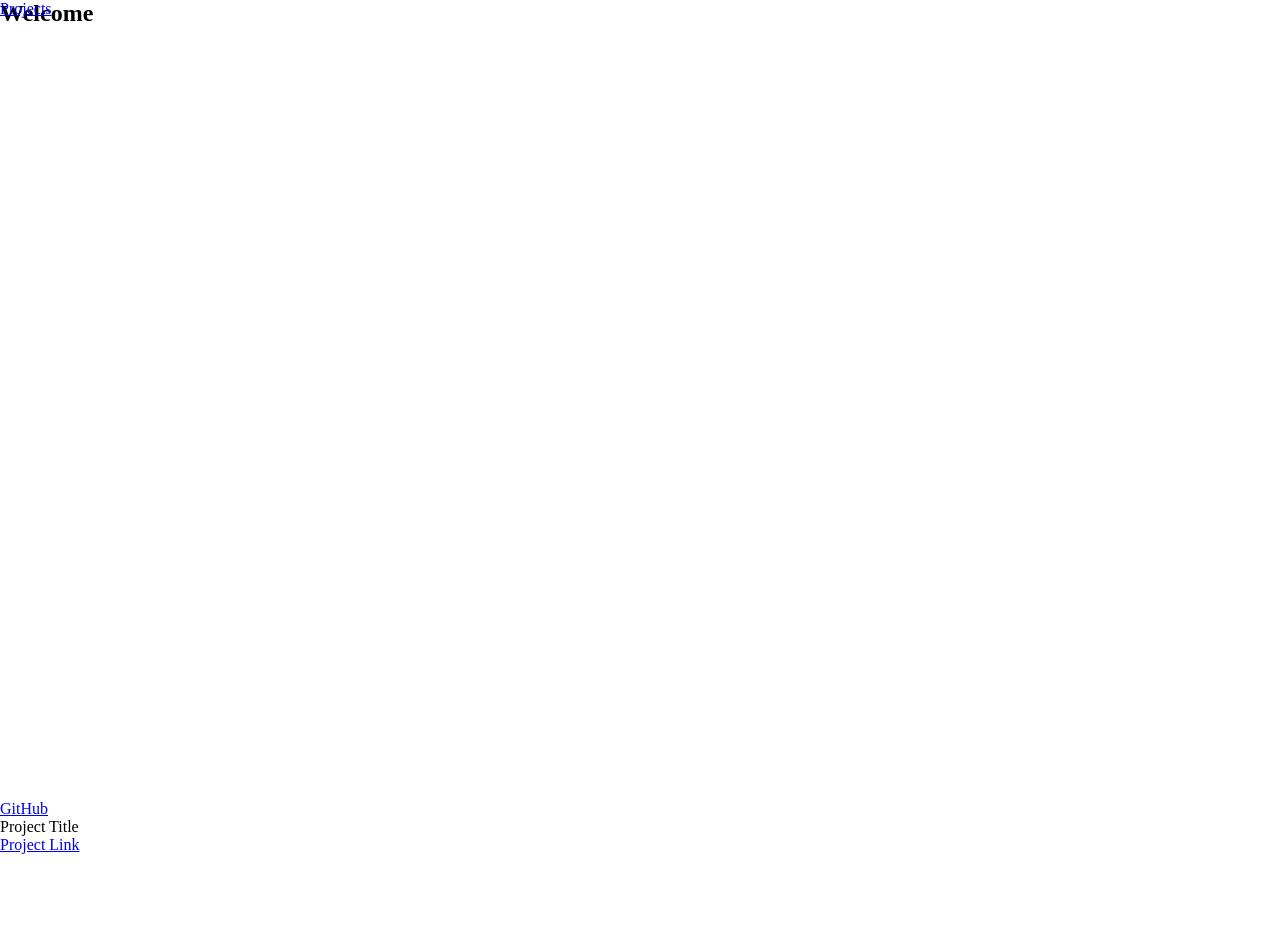
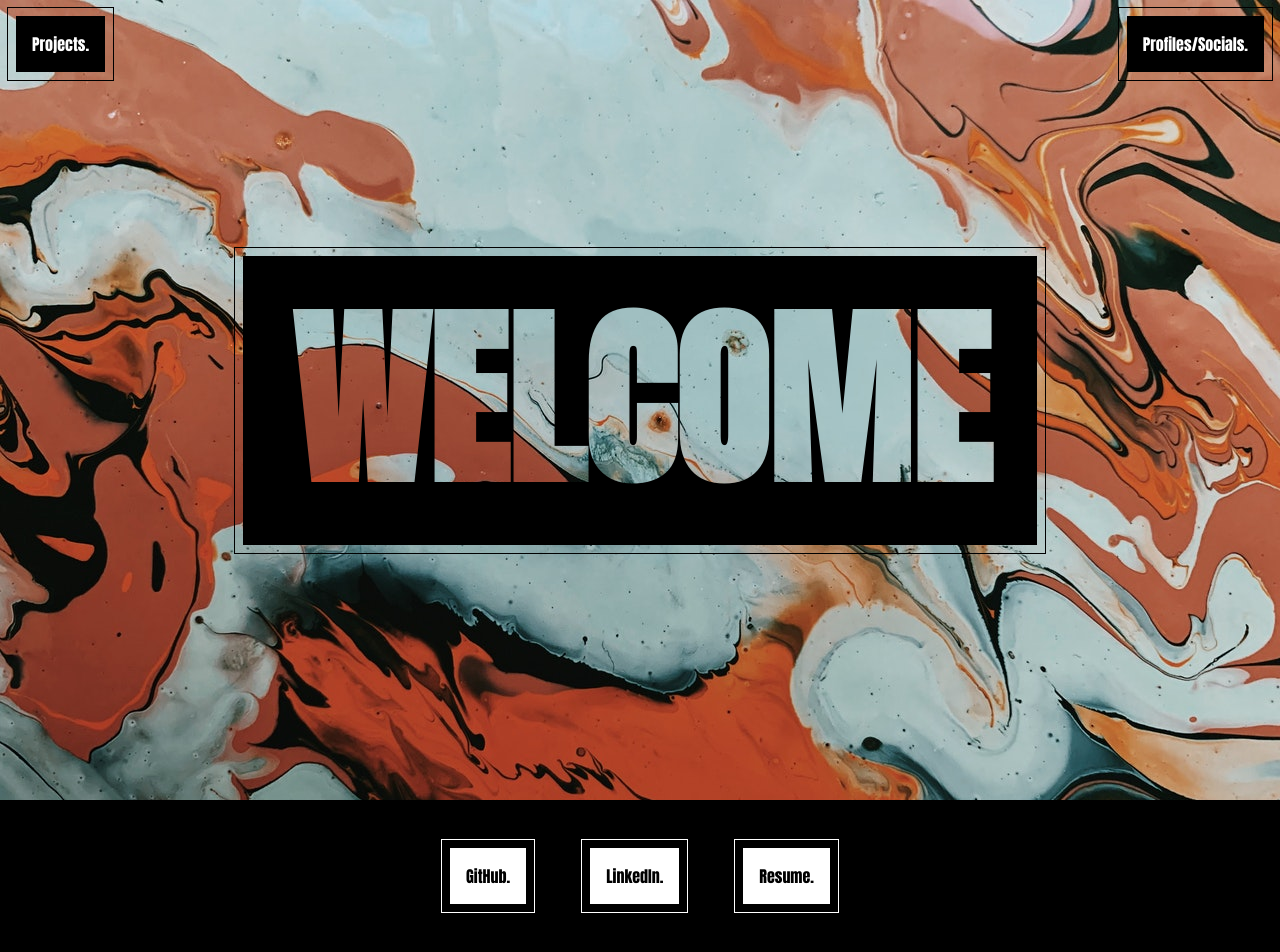
Before and after one commit to fmorris22/personalPortfolioProject, a plain HTML site: page index.html in a window 1280 px wide. Shown: the top 952 px of the page. Before the commit the page ends 854 px from the top, so only its background shows below. Drawn offline with Linux system fonts and the light colour scheme.

Commit message:
Design Update
First draft of styled page. Chose colors, font, general design.

```diff
--- a/index.html
+++ b/index.html
@@ -4,24 +4,38 @@
 <head>
     <meta charset="UTF-8">
     <meta name="viewport" content="width=device-width, initial-scale=1.0">
+    <link rel="preconnect" href="https://fonts.gstatic.com">
+    <link href="https://fonts.googleapis.com/css2?family=Anton&display=swap" rel="stylesheet">
     <link href="style.css" rel="stylesheet">
     <title>Fiona Morris</title>
 </head>
 
 <body>
     <nav id="navbar">
-        <a href="#projects">Projects</a>
+        <a href="#projects" class="nav-link">Projects.</a>
+        <a href="#socials" class="nav-link">Profiles/Socials.</a>
     </nav>
 
     <section id="welcome-section">
-        <h1>Welcome</h1>
+        <h1 class="title">WELCOME</h1>
     </section>
 
-    <a href="https://github.com/fmorris22" target="_blank" id="profile-link">GitHub</a>
+    <section id="socials">
+        <a href="https://github.com/fmorris22" target="_blank" id="profile-link" class="btn-social">GitHub.</a>
+        <a href="#" target="_blank" class="btn-social">LinkedIn.</a>
+        <a href="#" target="_blank" class="btn-social">Resume.</a>
+    </section>
 
     <section id="projects">
-        <div class="project-tile">Project Title</div>
-        <a href="#">Project Link</a>
+        <div class="project-tile">
+            <p class="tile-text">Christopher Morris Music</p>
+            <a href="#" class="tile-link">Check it out here.</a>
+        </div>
+
+        <div class="project-tile">
+            <p class="tile-text">CSS Technical Documentation</p>
+            <a href="#" class="tile-link">Check it out here.</a>
+        </div>
     </section>
 </body>
 
--- a/style.css
+++ b/style.css
@@ -2,21 +2,15 @@
     margin: 0;
     padding: 0;
     box-sizing: border-box;
+    font-family: 'Anton', sans-serif;
 }
 
-#navbar {
-    position: fixed;
-    top: 0;
-    left: 0;
+body {
+    background-color: black;
 }
 
-#welcome-section {
-    height: 100vh;
-}
 
-#projects {
-    width: 100%;
-}
+/* Media Queries */
 
 @media (max-width: 400px) {
     #projects {
@@ -25,3 +19,110 @@
         margin-left: auto;
     }
 }
+
+
+/* Navbar Styles */
+
+#navbar {
+    position: fixed;
+    top: 0;
+    left: 0;
+    width: 100%;
+    display: flex;
+    justify-content: space-between;
+}
+
+.nav-link {
+    text-decoration: none;
+    background-color: black;
+    color: white;
+    margin: 1rem;
+    padding: 1rem;
+    outline: 1px solid black;
+    outline-offset: .5rem;
+}
+
+
+/* Welcome Section - Home Screen */
+
+#welcome-section {
+    height: 100vh;
+    background-color: black;
+    background-image: url("pexels-dids-2983308.jpg");
+    background-repeat: no-repeat;
+    background-size: cover;
+    display: grid;
+    place-items: center;
+}
+
+.title {
+    font-size: 12em;
+    background-color: black;
+    color: white;
+    mix-blend-mode: multiply;
+    text-align: center;
+    padding-right: 3rem;
+    padding-left: 3rem;
+    outline: 1px solid black;
+    outline-offset: .5rem;
+}
+
+
+/* Project Section */
+
+#projects {
+    width: 100%;
+    margin-top: 1rem;
+    padding: 1rem;
+    background-color: black;
+    display: flex;
+    justify-content: center;
+}
+
+.project-tile {
+    width: 20rem;
+    height: 20rem;
+    margin: 1rem;
+    margin-right: 2rem;
+    margin-left: 2rem;
+    background-color: rgb(207, 91, 91);
+    display: flex;
+    flex-direction: column;
+    align-items: center;
+    justify-content: flex-end;
+}
+
+.tile-text {
+    margin-bottom: 1rem;
+}
+
+.tile-link {
+    text-decoration: none;
+    color: black;
+    padding: .5rem;
+    margin-bottom: 1rem;
+    outline: 1px solid black;
+}
+
+
+/* Social Links */
+
+#socials {
+    width: 100%;
+    margin-top: 3rem;
+    margin-bottom: 3rem;
+    background-color: black;
+    display: flex;
+    justify-content: center;
+}
+
+.btn-social {
+    text-decoration: none;
+    background-color: white;
+    color: black;
+    margin-right: 2rem;
+    margin-left: 2rem;
+    padding: 1rem;
+    outline: 1px solid white;
+    outline-offset: .5rem;
+}
```
Also changed, not shown: pexels-anni-roenkae-2832432.jpg (added), pexels-dids-2983308.jpg (added), pexels-dids-3016041.jpg (added), pexels-dids-3560992.jpg (added), pexels-mudassir-ali-3609832.jpg (added), pexels-neosiam-4498792.jpg (added), pexels-nothing-ahead-3571563.jpg (added), pexels-sergio-souza-1998479.jpg (added).
